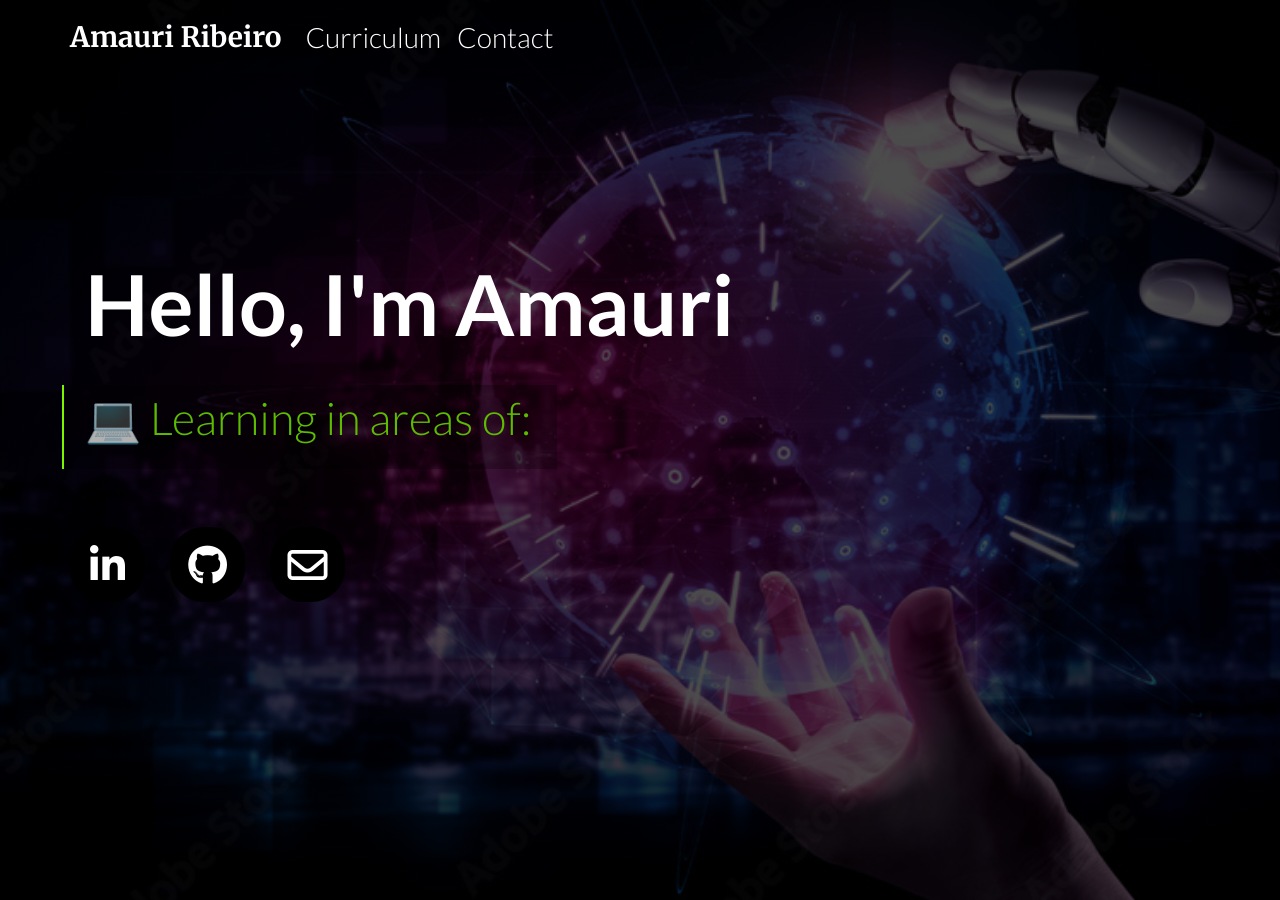
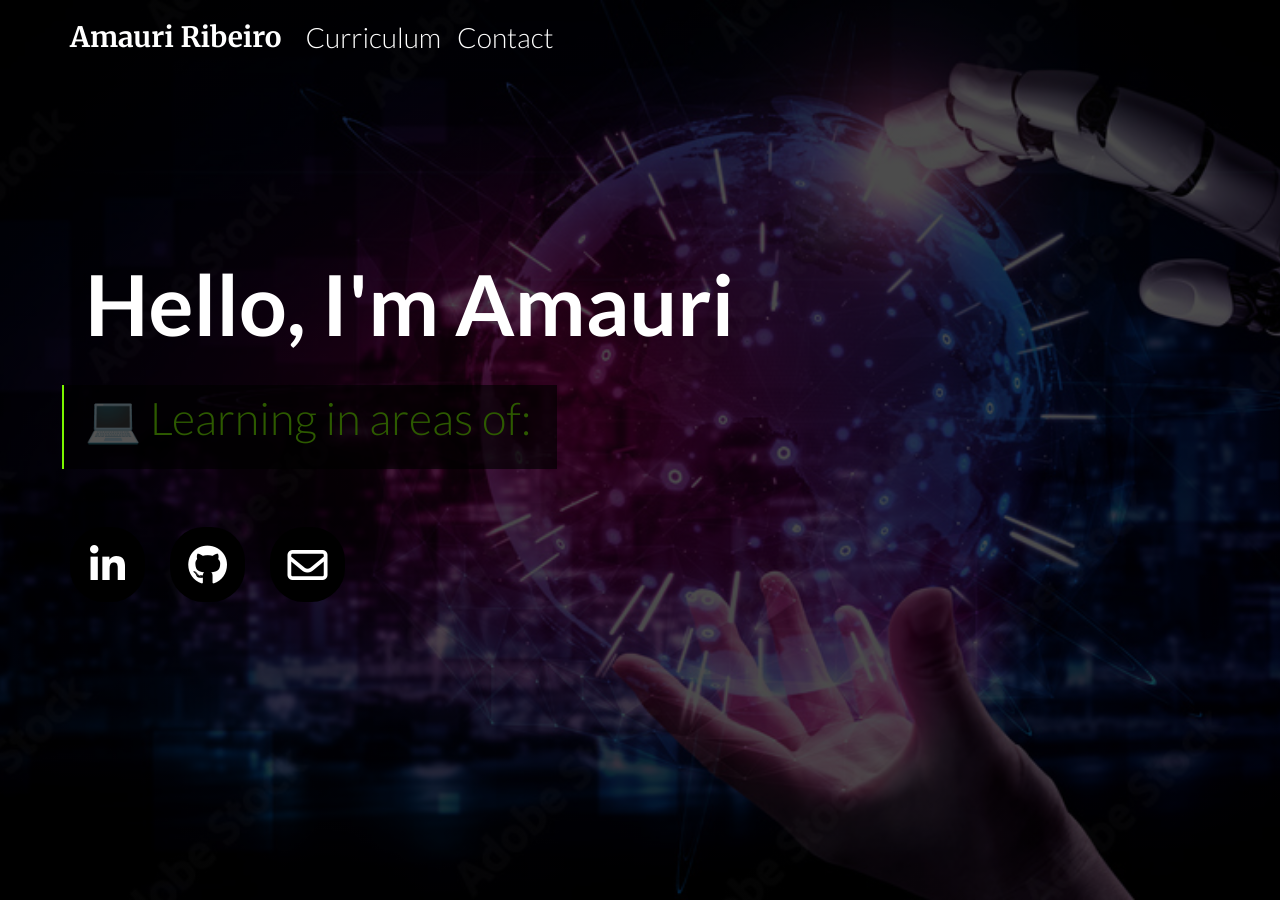
Before and after one commit to Ribeirosk8/ribeirosk8.github.io, a Jekyll site: the page built from index.html, in a window 1280 px wide. Built offline with Jekyll 4.4.1, drawn with Linux system fonts in a browser that asks for light colours; nearby versions of some CDN libraries.

Commit message:
Update index.html

```diff
--- a/index.html
+++ b/index.html
@@ -53,7 +53,7 @@ layout: default
     right: -10px;
     animation: cursor .8s infinite, digita 20s steps(15) infinite;
     width: calc(100% + 18px);
-    background-color:  rgba(0, 0, 0, 0.261);
+    background-color:  rgba(0, 0, 0, 0.648);
 
 
 }
```
